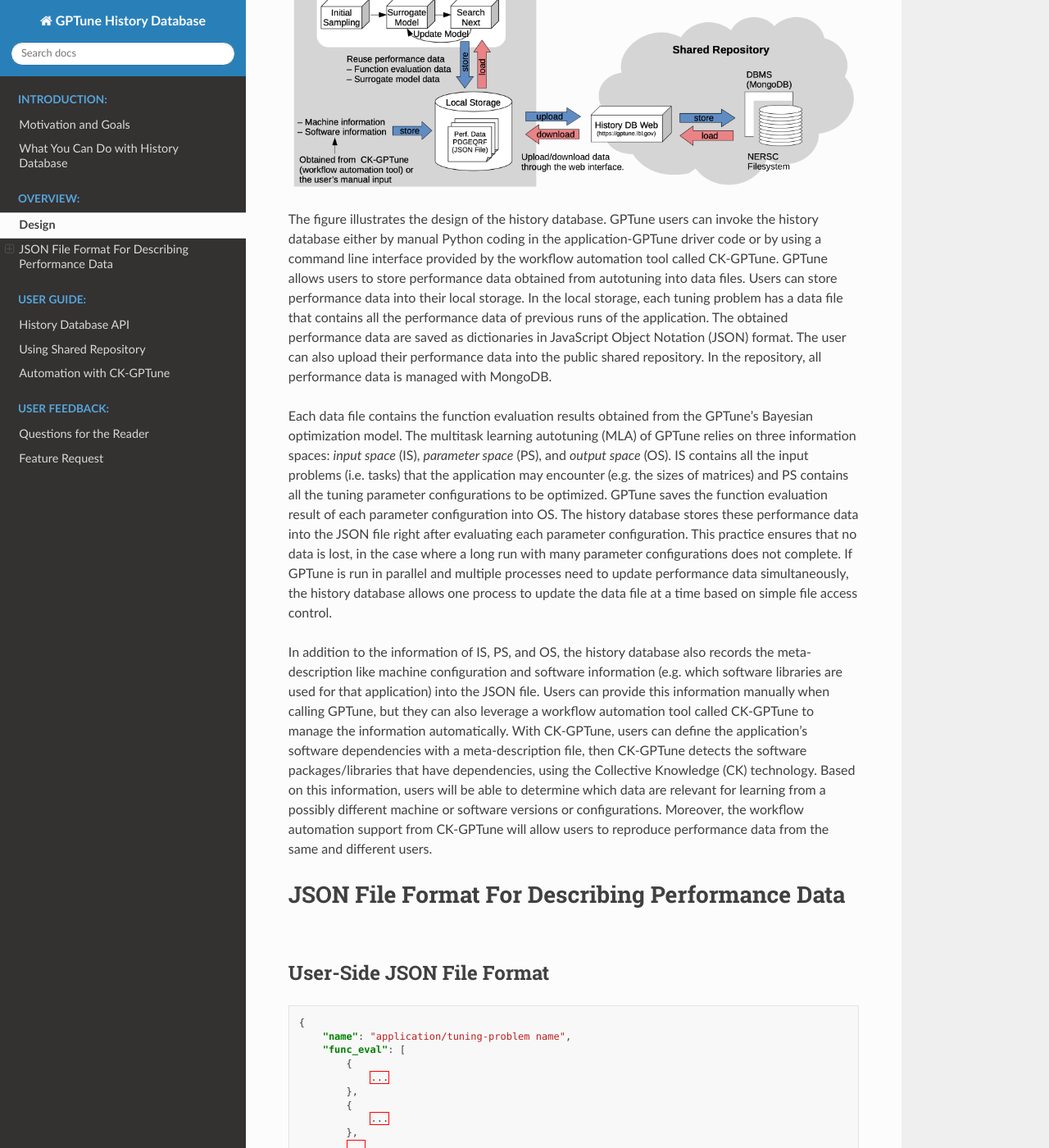
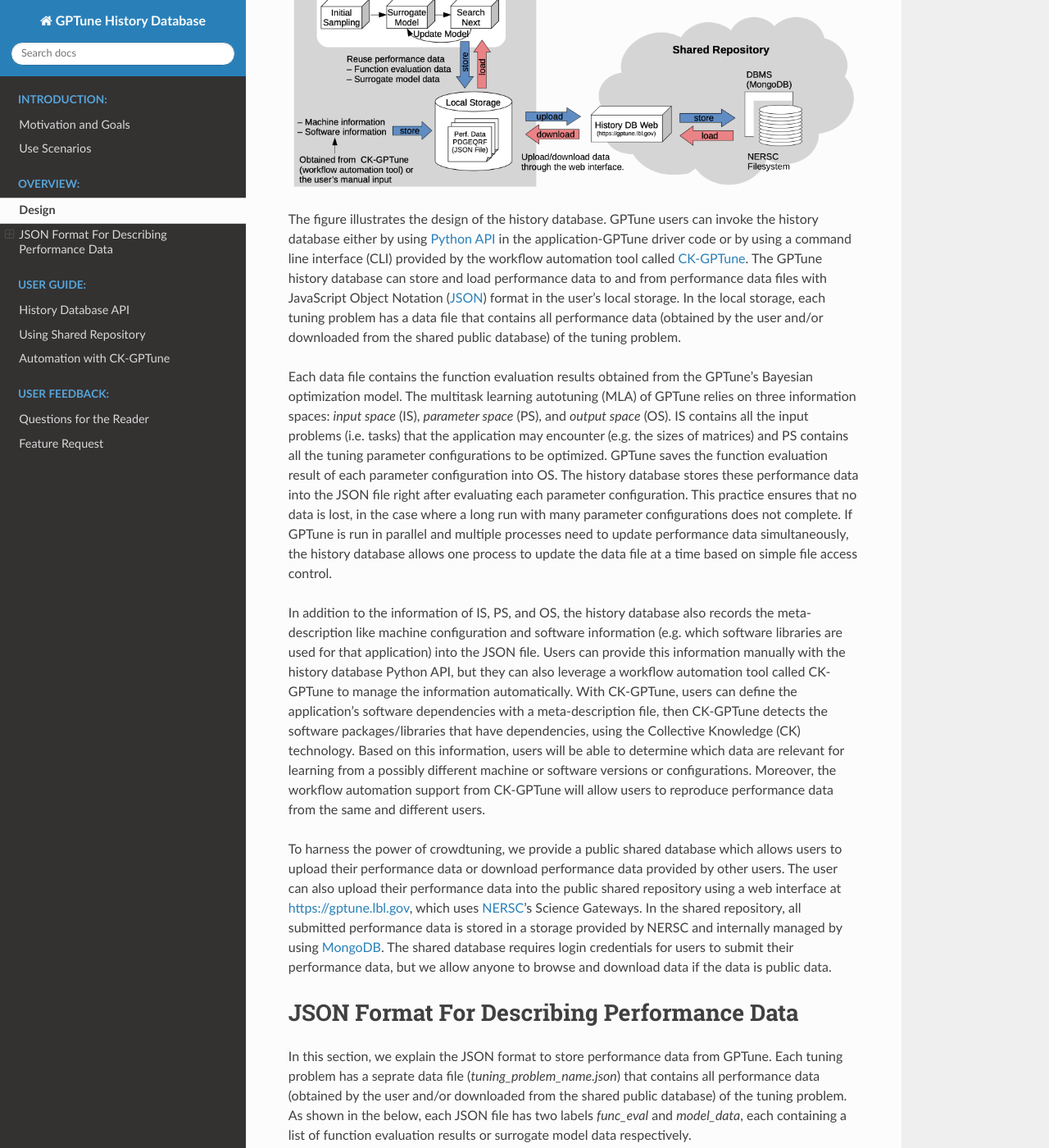
Before and after one commit to gptune/HistoryDB-Docs, a Sphinx documentation site: the page built from docs/src/overview.md, in a window 1280 px wide and 1400 px high, scrolled down 211 px. Shown: the whole window at 82% size. Built offline with Sphinx 7.4.7 and the Read the Docs theme 2.0.0, drawn with Linux system fonts in a browser that asks for light colours; some of the changed text lies outside the part shown.

Commit message:
Updated overview

````diff
--- a/docs/conf.py
+++ b/docs/conf.py
@@ -19,7 +19,7 @@
 
 project = 'GPTune History Database'
 copyright = '2021, GPTune-Dev (gptune-dev@lbl.gov)'
-author = 'Younghyun Cho, James W. Demmel, Xiaoye S. Li, Yang Liu, Hengrui Luo'
+author = 'Younghyun Cho, James W. Demmel, Xiaoye S. Li, \\ Yang Liu, Hengrui Luo'
 
 
 # -- General configuration ---------------------------------------------------
--- a/docs/src/overview.md
+++ b/docs/src/overview.md
@@ -3,13 +3,9 @@
 ![History database design](../static/history_db.png)
 
 The figure illustrates the design of the history database.
-GPTune users can invoke the history database either by manual Python coding in the application-GPTune driver code or by using a command line interface provided by the workflow automation tool called CK-GPTune.
-GPTune allows users to store performance data obtained from autotuning into data files.
-Users can store performance data into their local storage.
-In the local storage, each tuning problem has a data file that contains all the performance data of previous runs of the application.
-The obtained performance data are saved as dictionaries in JavaScript Object Notation (JSON) format.
-The user can also upload their performance data into the public shared repository.
-In the repository, all performance data is managed with MongoDB.
+GPTune users can invoke the history database either by using [Python API](./userguide.md) in the application-GPTune driver code or by using a command line interface (CLI) provided by the workflow automation tool called [CK-GPTune](./ckgptune.md).
+The GPTune history database can store and load performance data to and from performance data files with JavaScript Object Notation ([JSON](https://json.org)) format in the user's local storage.
+In the local storage, each tuning problem has a data file that contains all performance data (obtained by the user and/or downloaded from the shared public database) of the tuning problem.
 
 Each data file contains the function evaluation results obtained from the GPTune's Bayesian optimization model.
 The multitask learning autotuning (MLA) of GPTune relies on three information spaces: *input space* (IS), *parameter space* (PS), and *output space* (OS).
@@ -20,77 +16,102 @@
 If GPTune is run in parallel and multiple processes need to update performance data simultaneously, the history database allows one process to update the data file at a time based on simple file access control.
 
 In addition to the information of IS, PS, and OS, the history database also records the meta-description like machine configuration and software information (e.g. which software libraries are used for that application) into the JSON file.
-Users can provide this information manually when calling GPTune, but they can also leverage a workflow automation tool called CK-GPTune to manage the information automatically.
+Users can provide this information manually with the history database Python API, but they can also leverage a workflow automation tool called CK-GPTune to manage the information automatically.
 With CK-GPTune, users can define the application's software dependencies with a meta-description file, then CK-GPTune detects the software packages/libraries that have dependencies, using the Collective Knowledge (CK) technology.
 Based on this information, users will be able to determine which data are relevant for learning from a possibly different machine or software versions or configurations.
 Moreover, the workflow automation support from CK-GPTune will allow users to reproduce performance data from the same and different users.
 
-# JSON File Format For Describing Performance Data
+To harness the power of crowdtuning, we provide a public shared database which allows users to upload their performance data or download performance data provided by other users.
+The user can also upload their performance data into the public shared repository using a web interface at [https://gptune.lbl.gov](https://gptune.lbl.gov), which uses [NERSC](https://www.nersc.gov)'s Science Gateways.
+In the shared repository, all submitted performance data is stored in a storage provided by NERSC and internally managed by using [MongoDB](https://mongodb.com).
+The shared database requires login credentials for users to submit their performance data, but we allow anyone to browse and download data if the data is public data.
 
-## User-Side JSON File Format
+# JSON Format For Describing Performance Data
+
+In this section, we explain the JSON format to store performance data from GPTune.
+Each tuning problem has a seprate data file (*tuning_problem_name.json*) that contains all performance data (obtained by the user and/or downloaded from the shared public database) of the tuning problem.
+As shown in the below, each JSON file has two labels *func_eval* and *model_data*, each containing a list of function evaluation results or surrogate model data respectively.
 
 ```Json
 {
-    "name": "application/tuning-problem name",
-    "func_eval": [
-        {
-            ...
-        },
-        {
-            ...
-        },
-        ...
-    ],
-    "model_data": [
-        {
-            ...
-        },
-        {
-            ...
-        },
-        ...
-    ]
+  "func_eval": [
+    {
+      /* function evaluation result */
+    },
+    {
+      /* function evaluation result */
+    },
+
+    ...
+
+    {
+      /* function evaluation result */
+    }
+  ],
+  "model_data": [
+    {
+      /* surroagte model data */
+    },
+    {
+      /* surroagte model data */
+    },
+
+    ...
+
+    {
+      /* surroagte model data */
+    }
+  ]
 }
 ```
 
+<br>
+
 ## Function Evaluation Data
 
-Listing shows a performance data file for the QR factorization routine of ScaLAPACK for two different tasks \{m: 816, n: 599\} and \{m: 669, n: 164\}.
-In this example, we evaluated runtime of one parameter configuration for each task (two parameter configurations in total).
-In Listing~\ref{listing:pdqrdriver.json}, \texttt{I} contains the information about each task parameter, and all the performance data of that task are stored in \texttt{func\_eval} as an array where each array item contains the tuning parameter configuration \texttt{P} and its evaluation result \texttt{O}.
-In GPTune, there is a Python class named \texttt{data} to store sampled tasks, tuning parameters and outputs~\cite{GPTuneUserGuide}.
-After finishing each function evaluation, the history database queries the contents of the \texttt{data} class and updates the performance data file.
+Listing shows a function evaluation result for the QR factorization routine of ScaLAPACK for task \{m: TODO, n: TODO\} and tuning parameters \{mb: TODO, nb: TODO, nproc: TODO, p: TODO\}.
+In this example, we evaluated runtime of the PDGEQRF routine for the given parameter set.
+In the listing, **task_parameter** contains the information about the task parameter, and **tuning_parameter** contains the tuning parameter configuration, and its evaluation result is stored in **output**.
+These information is collected automatically in GPTune if the user invoke the history database.
 
-Each function evaluation data in *func\_eval* can also contain the information about the machine and software configuration to run the application.
+Each function evaluation data can also contain the information about the machine and software configuration to run the application (or the tuning problem).
 The information related to the machine configuration includes the machine name (e.g. Cori) and the number of cores/nodes used.
 The software information contains the versions of software packages that are used for compiling/installing the application.
-The machine and software configurations are stored in *machine\_deps* and *compile\_deps*, respectively.
+The machine and software configurations are stored in *machine_configuration* and *software_configuration*, respectively.
 Unlike task and tuning parameters, the machine and software information is not available in GPTune and needs to be given by the user.
 Users can use CK-GPTune to automatically detect the software dependencies or provide the information manually in the application-GPTune driver code.
 
-Example JSON performance data
+An example function evaluation result in the JSON format
 
 ```Json
 {
-  "I": {
+  "task_parameter": {
     "m": 30000,
     "n": 30000
   },
-  "P": {
+  "tuning_parameter": {
     "mb": 5,
     "nb": 13,
     "nproc": 136,
     "p": 9
   },
-  "machine_deps": {
+  "output": {
+    "r": 15.148637
+  },
+  "machine_configuration": {
     "machine": "cori",
-    "type": "haswell",
-    "nodes": 8,
-    "cores": 32
+    "haswell": [
+      "nodes": 8,
+      "cores": 32
+    ],
+    "knl": [
+      "nodes": 0,
+      "cores": 0
+    ]
   },
-  "software_deps": {
+  "software_configuration": {
     "openmpi": {
-      "version": "4.0.0",
+      "version_str": "4.0.0",
       "version_split": [
         4,
         0,
@@ -130,8 +148,9 @@
 
 
 
-## Surrogate Model
+## Surrogate Model Data
 
+[TODO]
 
 ```Json
 {
````
Also changed, not shown: other parts of docs/src/overview.md (+1 -5 lines), docs/src/introduction.md (+14 -17 lines).
